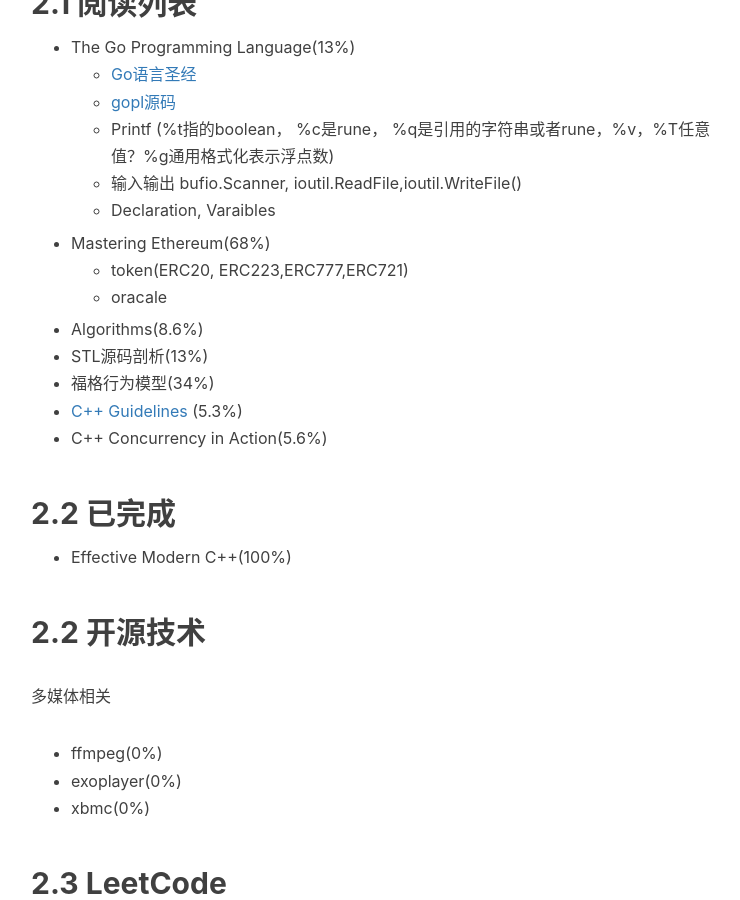
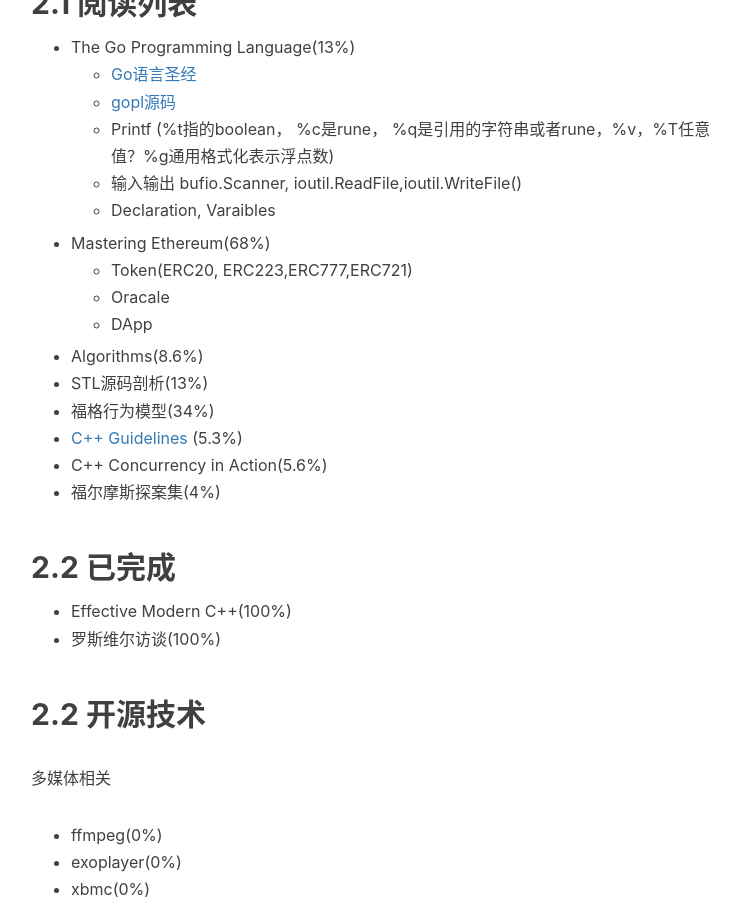
Before and after one commit to ProgrammerBill/ProgrammerBill.github.io, a Jekyll site: the page built from _posts/plan/2023-01-05-plan.md, in a window 1280 px wide and 900 px high, scrolled down 847 px. Shown: the whole window, without its empty margins (234-974 px from the left). Built offline with Jekyll 4.4.1, drawn with Linux system fonts in a browser that asks for light colours; nearby versions of some CDN libraries; comment, search, counter and statistics services are not loaded.

Commit message:
feat(plan): update plan.

```diff
--- a/_posts/plan/2023-01-05-plan.md
+++ b/_posts/plan/2023-01-05-plan.md
@@ -31,17 +31,20 @@
     - 输入输出 bufio.Scanner, ioutil.ReadFile,ioutil.WriteFile()
     - Declaration, Varaibles
 - Mastering Ethereum(68%)
-    - token(ERC20, ERC223,ERC777,ERC721)
-    - oracale
+    - Token(ERC20, ERC223,ERC777,ERC721)
+    - Oracale
+    - DApp
 - Algorithms(8.6%)
 - STL源码剖析(13%)
 - 福格行为模型(34%)
 - [C++ Guidelines](https://isocpp.github.io/CppCoreGuidelines/CppCoreGuidelines) (5.3%)
 - C++ Concurrency in Action(5.6%)
+- 福尔摩斯探案集(4%)
 
 ## 2.2 已完成
 
 - Effective Modern C++(100%)
+- 罗斯维尔访谈(100%)
 
 ## 2.2 开源技术
 
```
